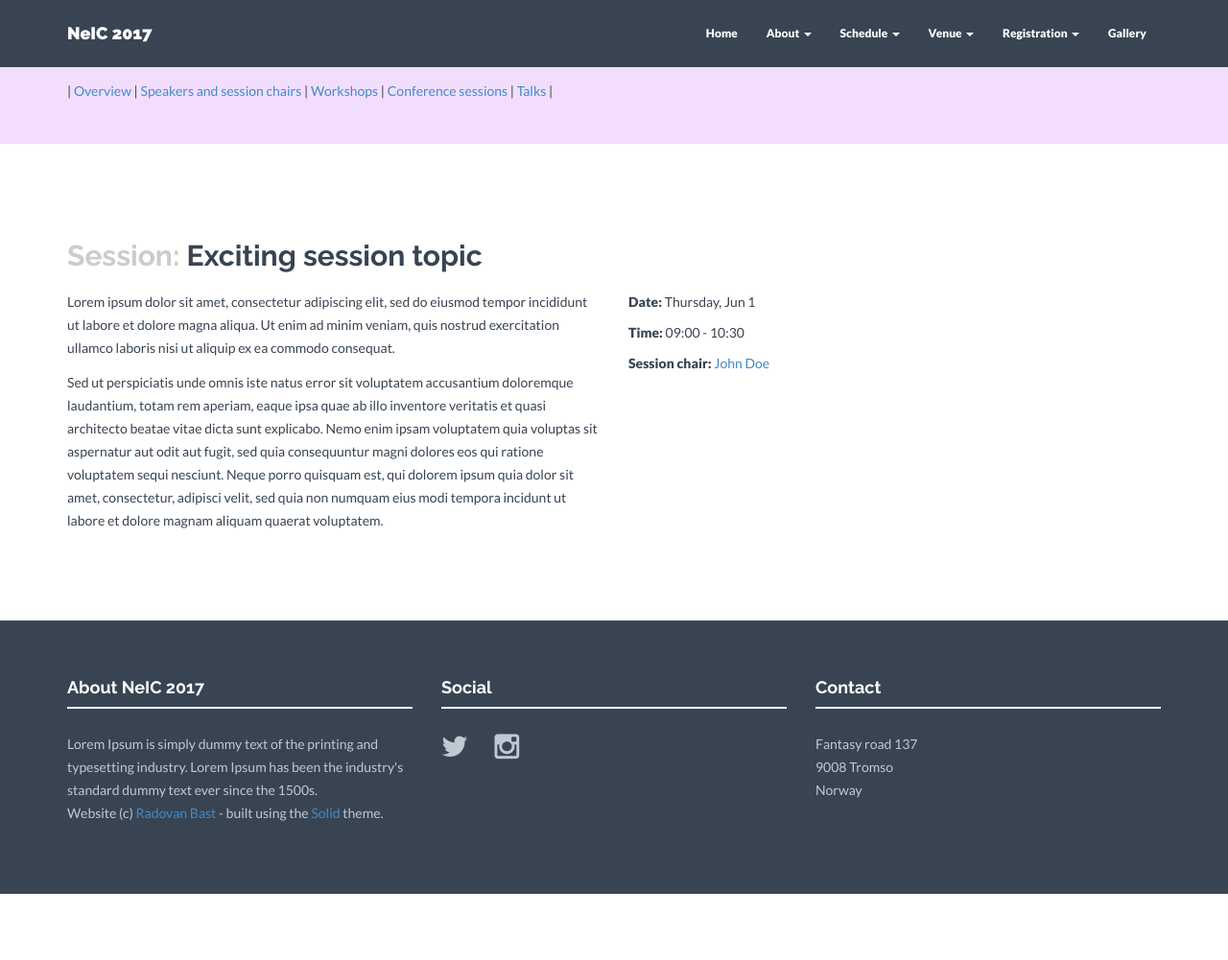
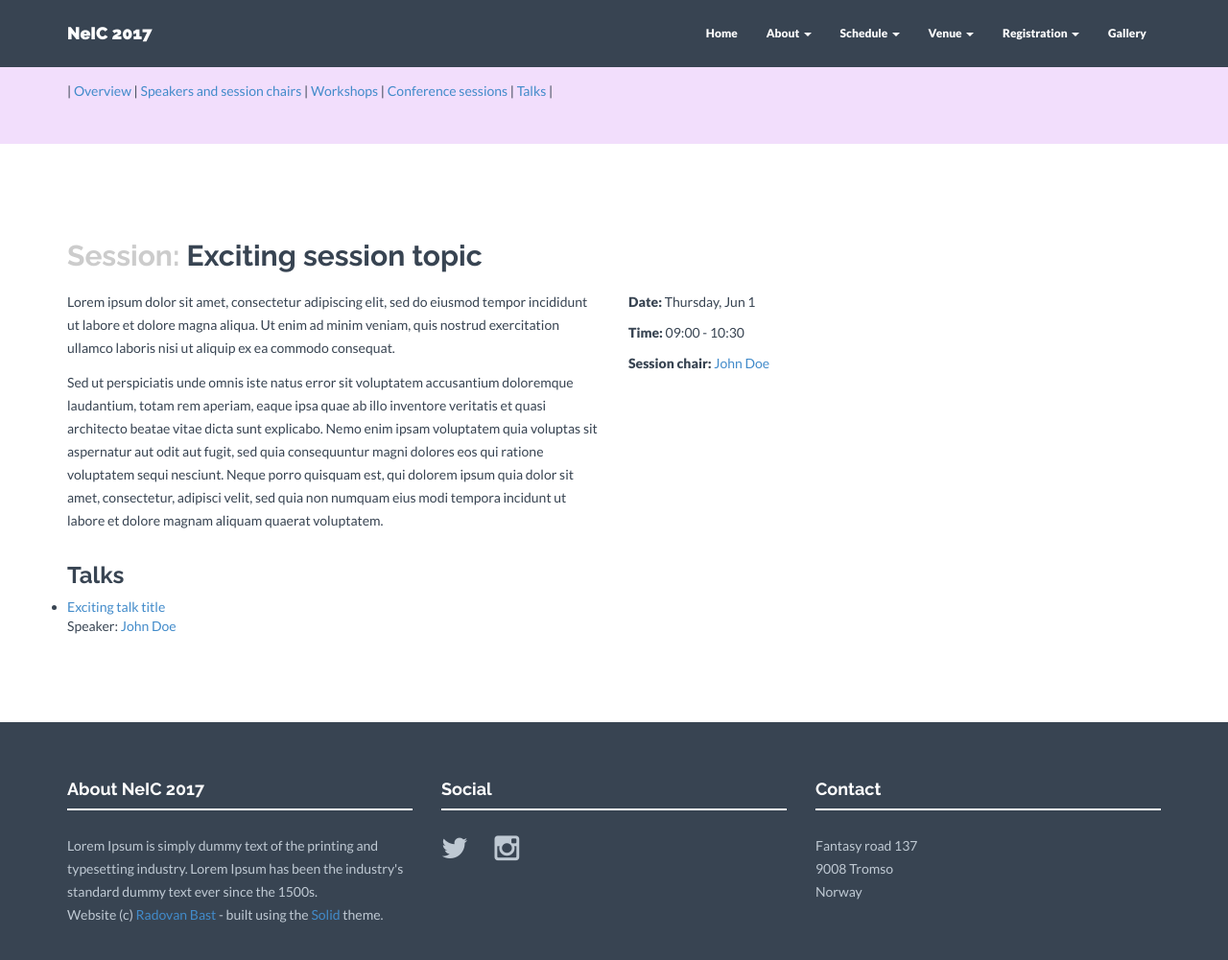
Before and after one commit to yohell/neic-2017, a Jekyll site: the page built from _sessions/s01.md, in a window 1280 px wide and 1038 px high. Shown: the top 1001 px of the window at 96% size. Built offline with Jekyll 4.4.1, drawn with Linux system fonts in a browser that asks for light colours; nearby versions of some CDN libraries.

Commit message:
list talks within session page

```diff
--- a/_includes/session.html
+++ b/_includes/session.html
@@ -27,5 +27,20 @@
             <p><div class="highlight">Time:</div> {{ time }}</p>
             <p><div class="highlight">Session chair:</div> <a href="{{ site.baseurl }}/people/{{ page.chair | downcase | replace:' ','-' }}">{{ page.chair }}</a></p>
         </div>
+
+        <div class="col-lg-12">
+            <h3>Talks</h3>
+            <ul>
+                {% for talk in site.talks %}
+                     {% if talk.session == page.session %}
+                         <li>
+                             <a href="{{ site.baseurl }}{{ talk.permalink }}">{{ talk.title }}</a>
+                             <br>
+                             Speaker: <a href="{{ site.baseurl }}/people/{{ talk.speaker | downcase | replace:' ','-' }}">{{ talk.speaker }}</a>
+                         </li>
+                     {% endif %}
+                {% endfor %}
+            </ul>
+        </div>
     </div>
 </div>
```
